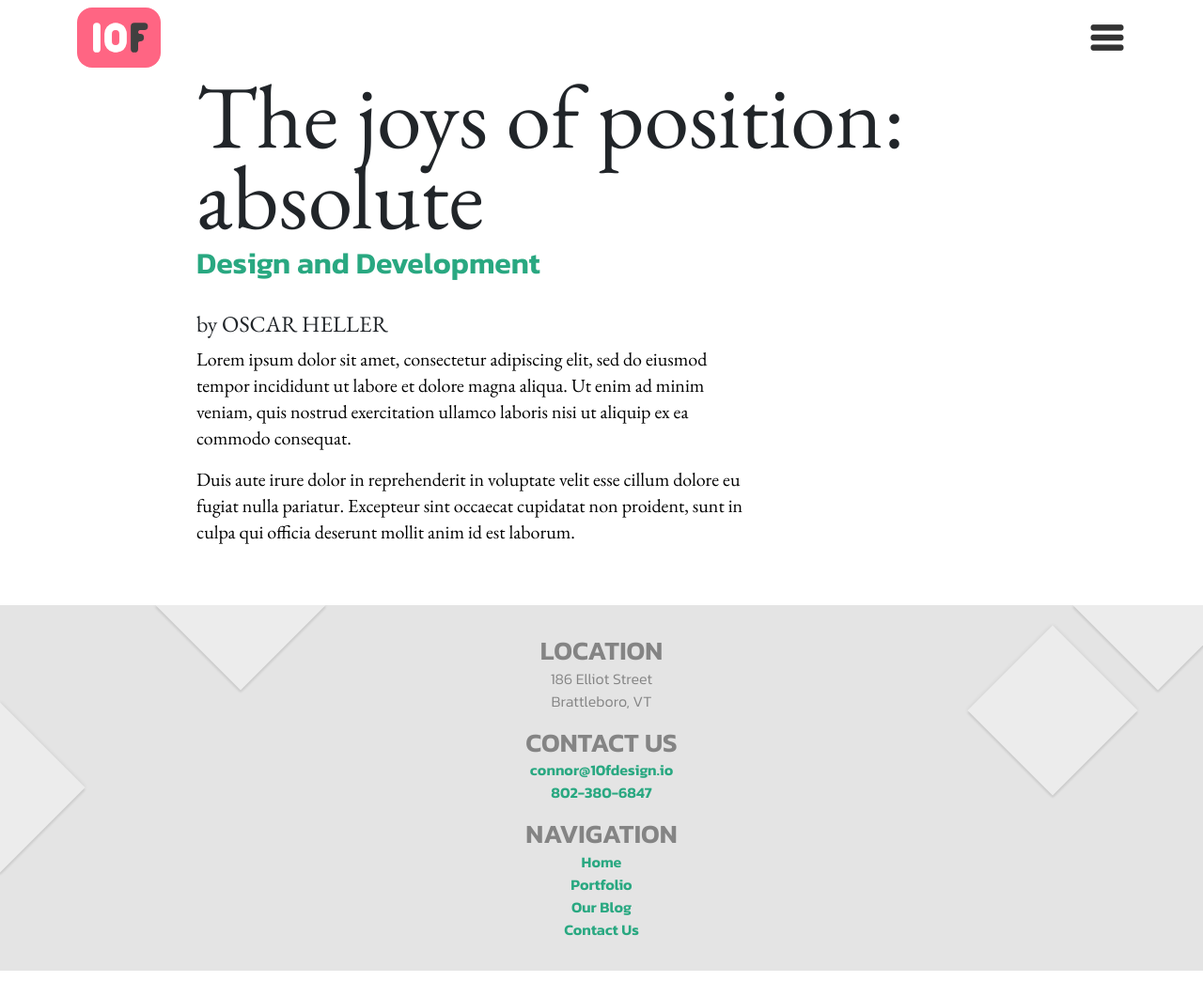
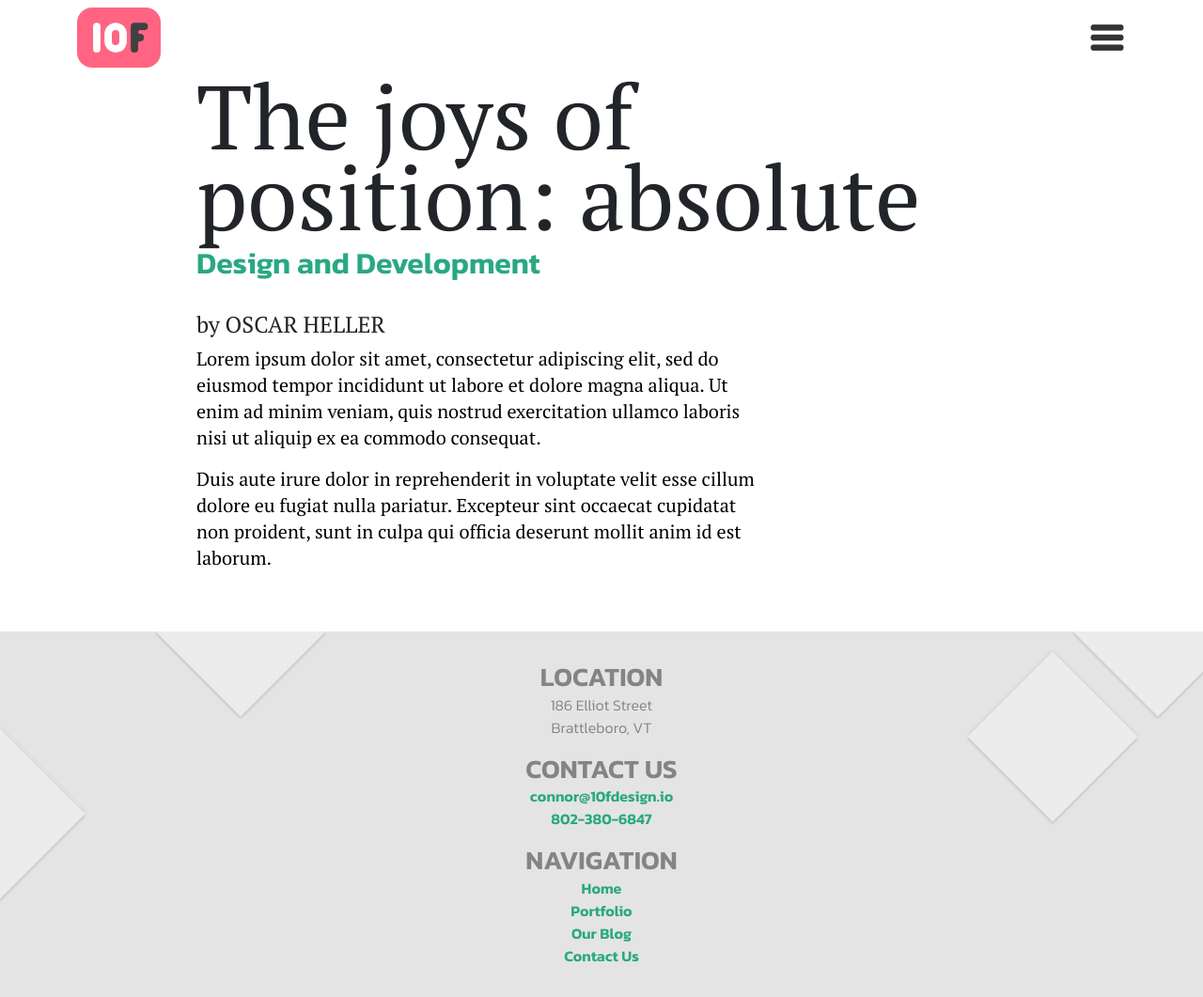
Before and after one commit to 10fdesign/website-dev, a Jekyll site: the page built from _posts/posts/2022-05-12-the-joys-of-position-absolute.md, in a window 1280 px wide and 1061 px high. Shown: the whole window at 94% size. Built offline with Jekyll 4.4.1, drawn with Linux system fonts in a browser that asks for light colours.

Commit message:
Moved all font-family references to variables. Temp swapped in PT Serif for EB Garamond (except for homepage title).

```diff
--- a/css/style.css
+++ b/css/style.css
@@ -46,7 +46,7 @@ Nicolas Gallagher and Jonathan Neal https://necolas.github.io/normalize.css/
 --------------------------------------------------------------*/
 /* normalize.css v8.0.0 | MIT License | github.com/necolas/normalize.css */
 
-@import url('https://fonts.googleapis.com/css2?family=EB+Garamond:wght@400;700&family=Kanit:wght@300;600&display=swap');
+@import url('https://fonts.googleapis.com/css2?family=EB+Garamond:wght@400;700&family=PT+Serif:wght@400;700&family=Kanit:wght@300;600&display=swap');
 
 /* Document
 	 ========================================================================== */
@@ -70,11 +70,11 @@ html {
 
 body {
 	margin: 0;
-	font-family: 'Kanit', sans-serif;
+	font-family: var(--sans-serif), sans-serif;
 }
 
 h1, h2, h3, h4 {
-	font-family: 'EB Garamond', serif;
+	font-family: var(--serif), serif;
 }
 
 .tenf-image {
@@ -93,6 +93,9 @@ h1, h2, h3, h4 {
     --light-gray: #E4E4E4;
     --blue: #3887B7;
     --shadow: 2px 2px 5px rgba(0, 0, 0, 0.35);
+    --sans-serif: "Kanit";
+    --serif: "PT Serif";
+    --decorative: "EB Garamond";
 }
 
 .tenf-flex-spacer {
@@ -370,7 +373,7 @@ h1.homepage-header-title {
 	top: 50%;
 	transform: translateY(-50%);
 	text-align: center;
-	font-family: "EB Garamond", serif;
+	font-family: var(--decorative), serif;
 	font-weight: normal;
 	color: var(--dark-gray);
 	font-size: 5em;
@@ -451,7 +454,7 @@ section.homepage-section.homepage-section-hero {
     overflow: hidden;
 }
 .homepage-section h2 {
-  font-family: 'Kanit';
+  font-family: var(--sans-serif), sans-serif;
   font-weight: 300;
   margin-bottom: 0.3em;
   font-size: 2em;
@@ -480,7 +483,7 @@ section.homepage-section.homepage-section-hero {
 .testimonial-content {
   display: flex;
   flex-direction: column;
-  font-family: 'EB Garamond';
+  font-family: var(--serif), serif;
   font-size: 1.5em;
   justify-content: center;
   line-height: 1.1em;
@@ -526,7 +529,7 @@ section.homepage-section.homepage-section-hero {
 }
 
 .testimonial-author a {
-  font-family: 'Kanit';
+  font-family: var(--sans-serif), sans-serif;
   font-size: 0.7em;
   text-decoration: none;
   color: inherit;
@@ -611,25 +614,25 @@ h1.post-title {
 h2.post-subtitle {
 	font-weight: bold;
 	margin-bottom: 1em;
-	font-family: 'Kanit', sans-serif;
+	font-family: var(--sans-serif), sans-serif;
 	color: var(--green);
 }
 
 h2.post-title {
-  font-family: 'Kanit';
+  font-family: var(--sans-serif), sans-serif;
   letter-spacing: -1px;
   line-height: 1em;
 }
 
 h5.post-author {
-  font-family: 'Kanit';
+  font-family: var(--sans-serif), sans-serif;
   color: var(--red);
   font-weight: normal;
   letter-spacing: -1px;
 }
 
 .post-content {
-  font-family: 'EB Garamond';
+  font-family: var(--serif), serif;
 }
 
 section.homepage-section.homepage-section-blog {
@@ -707,7 +710,7 @@ footer a:focus {
   display: flex;
   align-items: center;
   flex-direction: column;
-  font-family: 'Kanit', sans-serif !important;
+  font-family: var(--sans-serif), sans-serif !important;
 }
 
 footer {
@@ -827,7 +830,7 @@ a.tenf-portfolio-tile-content:hover {
 .tenf-portfolio-tile h2 {
     margin: 0.5em 0 0;
     line-height: 1;
-    font-family: Kanit, sans-serif;
+    font-family: var(--sans-serif), sans-serif;
     font-size: 1.2em;
     text-transform: uppercase;
     font-weight: 600;
@@ -953,7 +956,7 @@ a.logo {
 }
 
 p {
-    font-family: 'EB Garamond', serif;
+    font-family: var(--serif), serif;
     line-height: 1.4;
     color: black;
     font-weight: 400;
```
